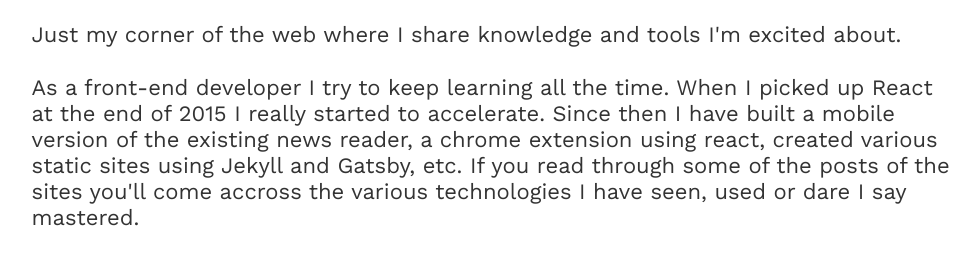
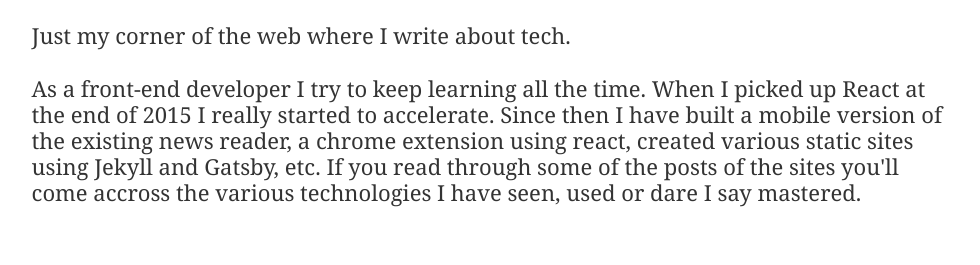
Before and after one commit to Giwan/mytoori-blog, a Gatsby site: page /about in a window 1280 px wide. Shown: the part 145-410 px from the top of the page, without its empty margins (148-1128 px from the left). Built offline with nearby package versions, Linux system fonts and the light colour scheme; Gatsby itself is replaced by a stand-in of ours.

Commit message:
fixes font on about page

```diff
--- a/src/components/Menu.js
+++ b/src/components/Menu.js
@@ -22,9 +22,6 @@ const Menu = () => (
         <Link style={menuStyle.link} to="/about">
             About
         </Link>
-        <Link style={menuStyle.link} to="/tools">
-            Tools
-        </Link>
     </nav>
 )
 
--- a/src/pages/about.js
+++ b/src/pages/about.js
@@ -9,10 +9,7 @@ const AboutPage = () => {
 
             <div className="mb-about__container">
                 <h1>Giwan Persaud</h1>
-                <p>
-                    Just my corner of the web where I share knowledge and tools
-                    I'm excited about.
-                </p>
+                <p>Just my corner of the web where I write about tech.</p>
                 <p>
                     As a front-end developer I try to keep learning all the
                     time. When I picked up React at the end of 2015 I really
--- a/src/style/variables.css
+++ b/src/style/variables.css
@@ -6,5 +6,5 @@
 
     /* font */
     --font-size-default: 22px;
-    --font-family-default: "Work Sans", "Georgia";
+    --font-family-default: "Georgia";
 }
```
